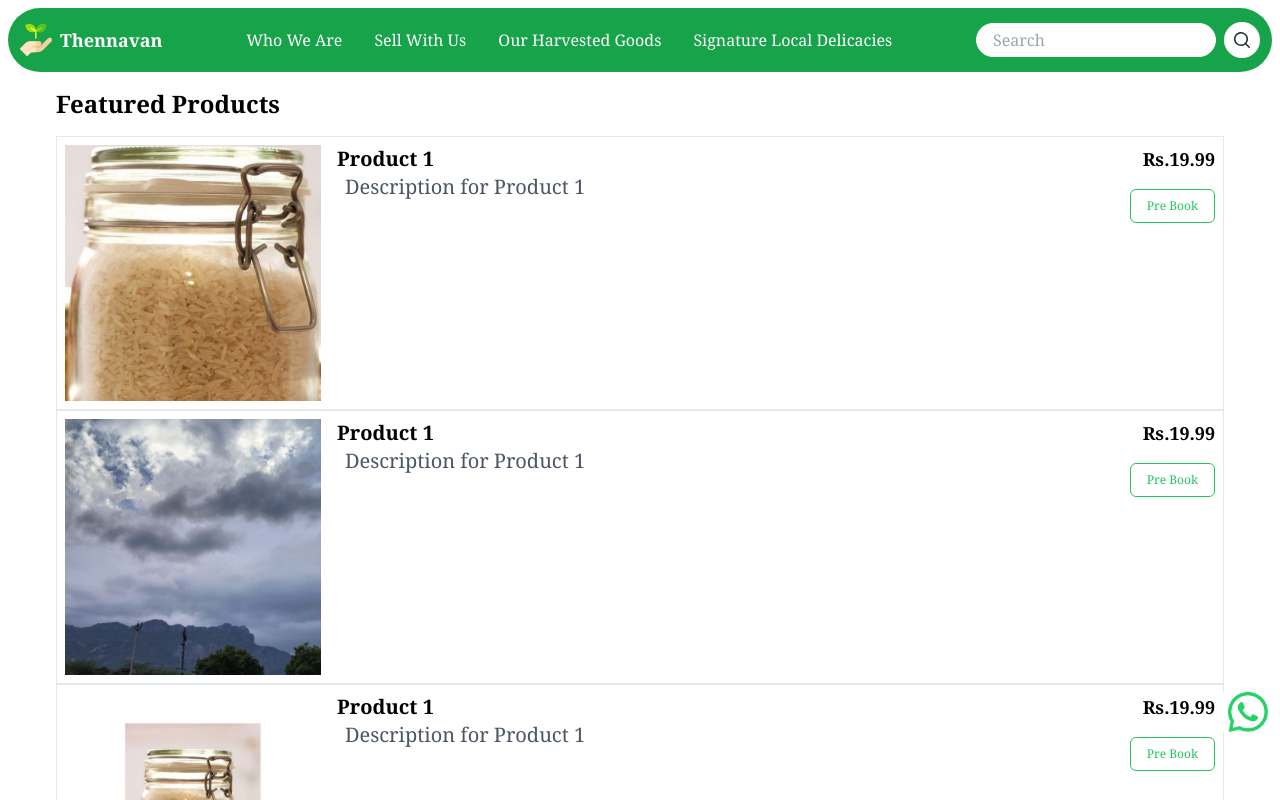
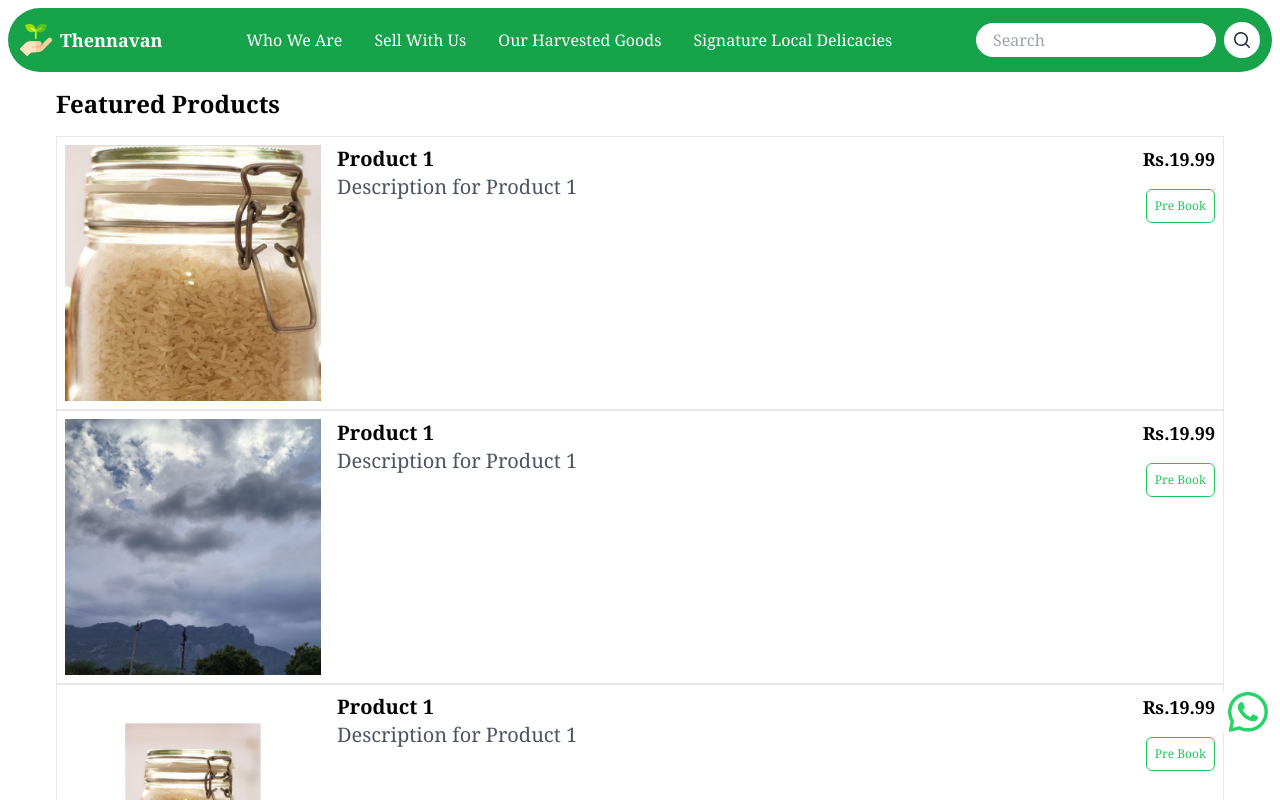
Before and after one commit to GayathriCodes2/THENNAVAN-UI, a Next.js app: page /fromfarmersproducts in a window 1280 px wide. Shown: the top 800 px of the page. Built offline with nearby package versions, Linux system fonts and the light colour scheme.

Commit message:
updated product card

```diff
--- a/components/productcard.jsx
+++ b/components/productcard.jsx
@@ -13,16 +13,15 @@ const ProductCard = ({ imageUrl, heading, description, price, buyNowLink }) => {
       {/* Middle part: Heading and Description */}
       <div className="flex-grow lg:mx-4 mx-1">
         <h2 className="lg:text-xl text-lg font-semibold">{heading}</h2>
-        <p className="text-gray-600 text-xs lg:text-xl ml-2">{description}</p>
+        <p className="text-gray-600 text-xs lg:text-xl">{description}</p>
       </div>
 
       {/* Right side: Price and Buy Now button */}
       <div className="flex flex-col items-end">
         <p className="text-lg font-semibold">Rs.{price}</p>
         <Link href={buyNowLink} className='self-end lg:mt-4 mt-2'>
-          <button className="w-full px-1 lg:px-4 py-2 bg-white border-green-500 text-green-500 rounded-md focus:outline-none border hover:bg-green-500 hover:text-white transition duration-300 ease-in-out text-xl sm:text-xs">
-            Pre Book
-          </button>
+        <button className="w-full px-1 lg:px-2 py-2 bg-white border-green-500 text-green-500 rounded-md focus:outline-none border hover:bg-green-500 hover:text-white transition duration-300 ease-in-out text-sm sm:text-xs">
+          Pre Book</button>
         </Link>
       </div>
     </div>
```
